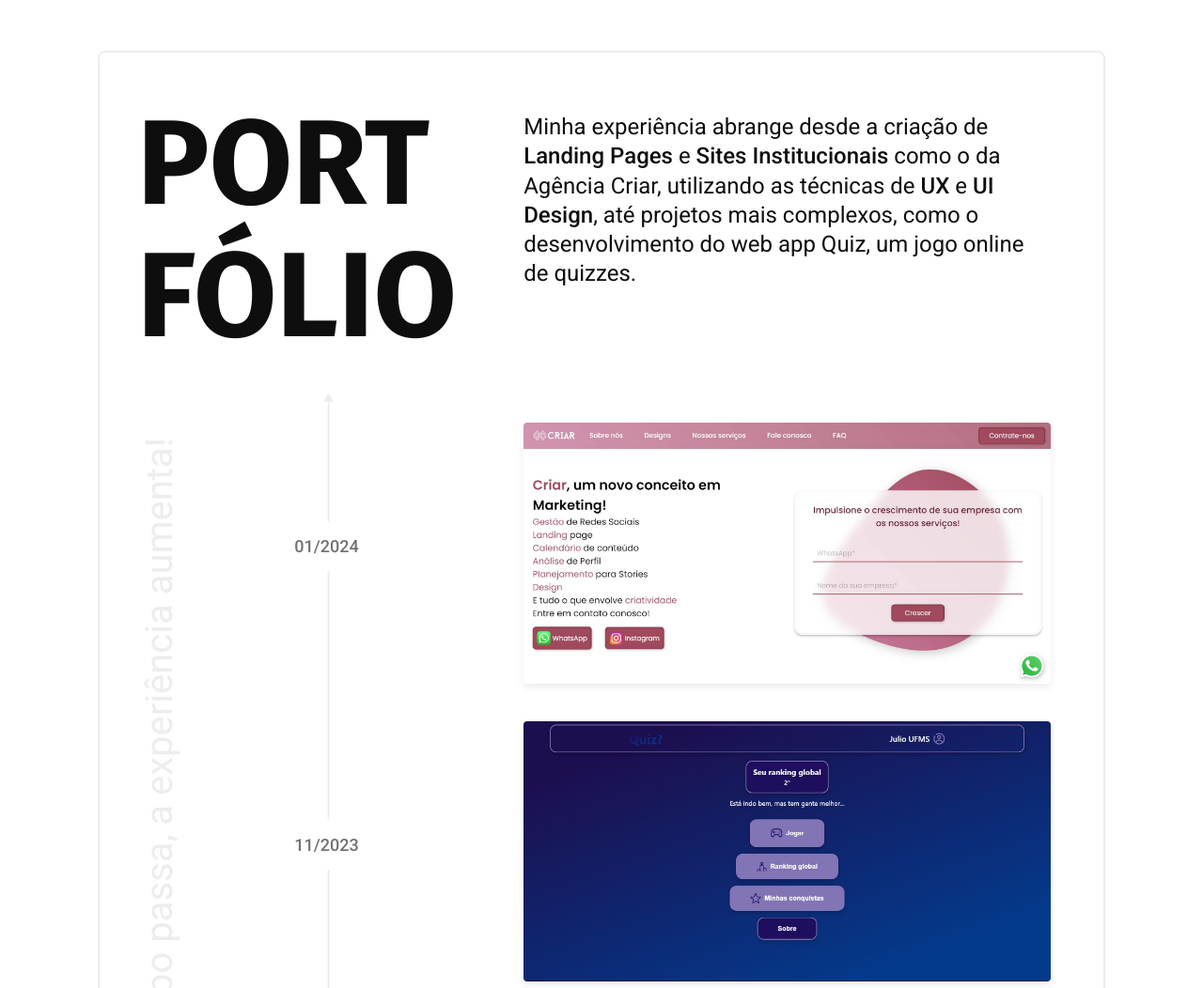
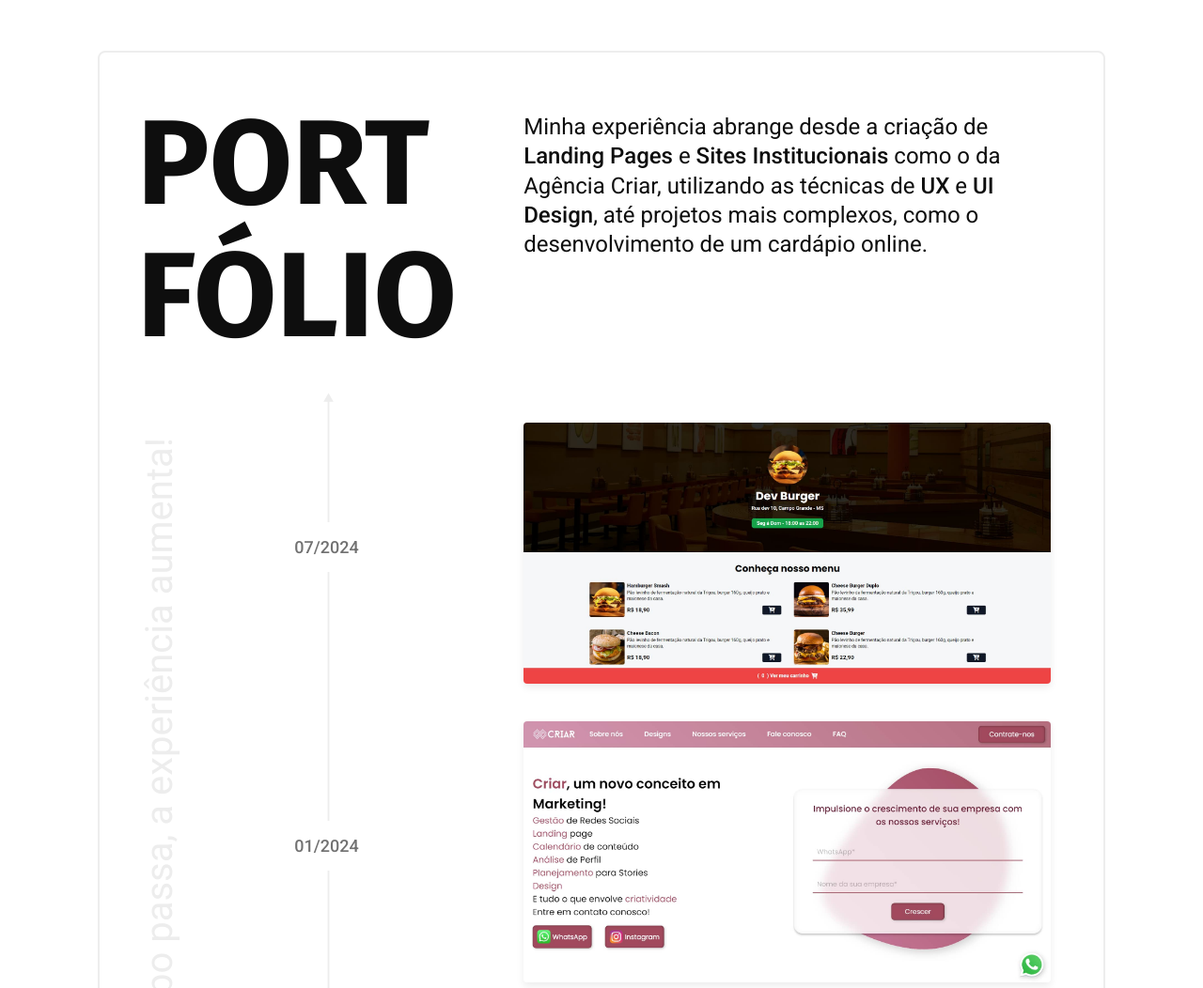
Before and after one commit to Julio-o-Julio/juliosouza, a plain HTML site: page index.html in a window 1280 px wide. Shown: the part 540-1592 px from the top of the page at 94% size. Drawn offline with Linux system fonts and the light colour scheme.

Commit message:
Add novo projeto no portifólio

```diff
--- a/index.html
+++ b/index.html
@@ -76,9 +76,26 @@
           <strong> Sites Institucionais </strong> como o da Agência Criar,
           utilizando as técnicas de <strong>UX</strong> e
           <strong>UI Design</strong>, até projetos mais complexos, como o
-          desenvolvimento do web app Quiz, um jogo online de quizzes.
+          desenvolvimento de um cardápio online.
         </p>
         <div class="designs">
+          <a
+            class="designBox"
+            href="https://julio-o-julio.github.io/cardapio-online/"
+            target="_blank"
+            data-date="07/2024"
+          >
+            <img
+              src="./img/cardapio-online.jpg"
+              alt="Imagem de um cardápio online"
+            />
+          </a>
+          <a
+            class="btnView hover"
+            href="https://julio-o-julio.github.io/cardapio-online/"
+            target="_blank"
+            >VISUALIZAR <img src="./img/icons/Arrow_Green_FILL.svg" />
+          </a>
           <a
             class="designBox"
             href="https://agenciacriar.vercel.app/"
@@ -94,12 +111,6 @@
             class="btnView hover"
             href="https://agenciacriar.vercel.app/"
             target="_blank"
-            >VISUALIZAR <img src="./img/icons/Arrow_Green_FILL.svg" />
-          </a>
-          <a class="designBox" href="#" target="_blank" data-date="11/2023">
-            <img src="./img/jogo-quiz.jpg" alt="Imagem do web game Quiz" />
-          </a>
-          <a class="btnView hover" href="#" target="_blank"
             >VISUALIZAR <img src="./img/icons/Arrow_Green_FILL.svg" />
           </a>
           <a class="designBox" href="#" target="_blank" data-date="08/2023">
@@ -143,8 +154,8 @@
             <div class="languages">
               <h3>idiomas</h3>
               <ul>
+                <li>Português<span>/</span><span>Nativo</span></li>
                 <li>Inglês<span>/</span><span>Intermediário</span></li>
-                <li>Espanhol<span>/</span><span>Básico</span></li>
               </ul>
             </div>
           </div>
```
Also changed, not shown: img/cardapio-online.jpg (added), img/jogo-quiz.jpg (deleted).
